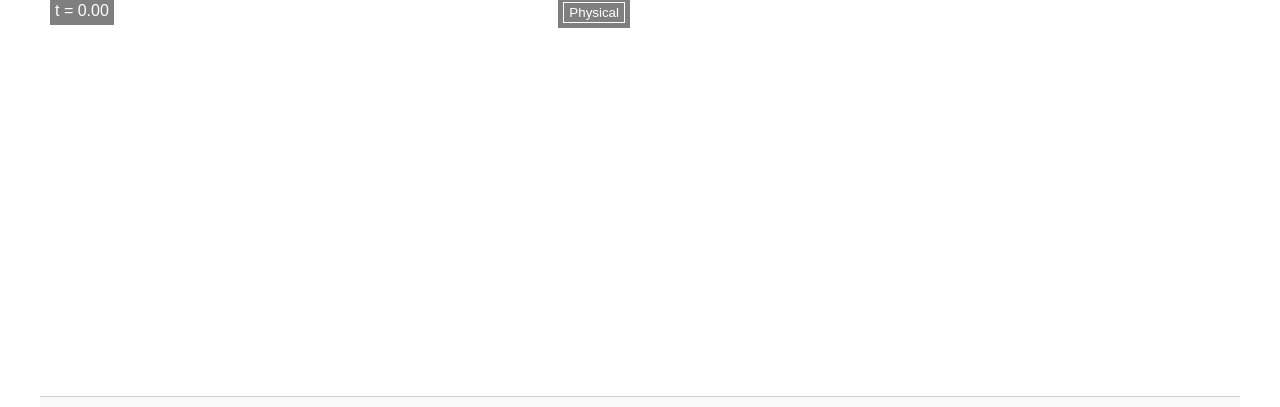
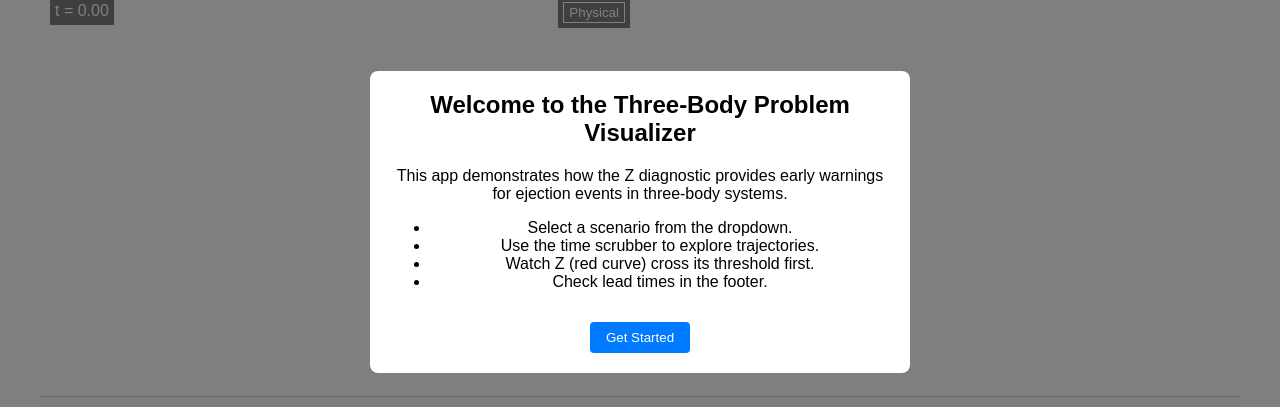
Before and after one commit to zfifteen/three-body-problem, a React (Vite) app: page / in a window 1280 px wide. Shown: the part 178-585 px from the top of the page. Built offline with nearby package versions, Linux system fonts and the light colour scheme.

Commit message:
feat: add onboarding modal for first-time users

```diff
--- a/src/App.css
+++ b/src/App.css
@@ -84,6 +84,48 @@
   border: 1px solid #ddd;
 }
 
+/* Modal styles */
+.modal-overlay {
+  position: fixed;
+  top: 0;
+  left: 0;
+  right: 0;
+  bottom: 0;
+  background-color: rgba(0, 0, 0, 0.5);
+  display: flex;
+  align-items: center;
+  justify-content: center;
+  z-index: 1000;
+}
+
+.modal-content {
+  background: white;
+  padding: 20px;
+  border-radius: 8px;
+  max-width: 500px;
+  width: 90%;
+  max-height: 80vh;
+  overflow-y: auto;
+}
+
+.modal-content h2 {
+  margin-top: 0;
+}
+
+.modal-content button {
+  margin-top: 15px;
+  padding: 8px 16px;
+  background: #007bff;
+  color: white;
+  border: none;
+  border-radius: 4px;
+  cursor: pointer;
+}
+
+.modal-content button:hover {
+  background: #0056b3;
+}
+
 /* Responsive design */
 @media (max-width: 768px) {
   .app-main {
--- a/src/App.tsx
+++ b/src/App.tsx
@@ -5,16 +5,38 @@ import { ScenarioSelector } from './ScenarioSelector'
 import { DefinitionsPanel } from './DefinitionsPanel'
 import { scenarios } from './scenarios'
 
+function OnboardingModal({ onClose }: { onClose: () => void }) {
+  return (
+    <div className="modal-overlay" onClick={onClose}>
+      <div className="modal-content" onClick={(e) => e.stopPropagation()}>
+        <h2>Welcome to the Three-Body Problem Visualizer</h2>
+        <p>This app demonstrates how the Z diagnostic provides early warnings for ejection events in three-body systems.</p>
+        <ul>
+          <li>Select a scenario from the dropdown.</li>
+          <li>Use the time scrubber to explore trajectories.</li>
+          <li>Watch Z (red curve) cross its threshold first.</li>
+          <li>Check lead times in the footer.</li>
+        </ul>
+        <button onClick={onClose}>Get Started</button>
+      </div>
+    </div>
+  )
+}
+
 const SpatialView = lazy(() => import('./SpatialView').then(module => ({ default: module.SpatialView })))
 const DiagnosticsPanel = lazy(() => import('./DiagnosticsPanel').then(module => ({ default: module.DiagnosticsPanel })))
 
 function App() {
   const [scenario, setScenario] = useState<ScenarioData | null>(null)
   const [loading, setLoading] = useState(true)
-   const [currentTimeIndex, setCurrentTimeIndex] = useState(0)
-   const [selectedScenarioId, setSelectedScenarioId] = useState('equal-mass-ejecting')
-   const [playing, setPlaying] = useState(false)
-   const [speed, setSpeed] = useState(1)
+    const [currentTimeIndex, setCurrentTimeIndex] = useState(0)
+    const [selectedScenarioId, setSelectedScenarioId] = useState('equal-mass-ejecting')
+    const [playing, setPlaying] = useState(false)
+    const [speed, setSpeed] = useState(1)
+    const [showOnboarding, setShowOnboarding] = useState(() => {
+      const hasSeen = localStorage.getItem('hasSeenOnboarding')
+      return !hasSeen
+    })
 
   useEffect(() => {
     const selectedScenario = scenarios.find(s => s.id === selectedScenarioId)
@@ -67,8 +89,14 @@ function App() {
     Vmax: ((scenario.ejectionTime - scenario.firstCrossingTimes.Vmax) / scenario.ejectionTime * 100).toFixed(1),
   };
 
+  const handleCloseOnboarding = () => {
+    setShowOnboarding(false)
+    localStorage.setItem('hasSeenOnboarding', 'true')
+  }
+
   return (
     <div className="app-container">
+      {showOnboarding && <OnboardingModal onClose={handleCloseOnboarding} />}
       <header className="app-header">
         <ScenarioSelector
           scenarios={scenarios}
```
Also changed, not shown: 9 other files (tests, documents, lock files or other folders).
